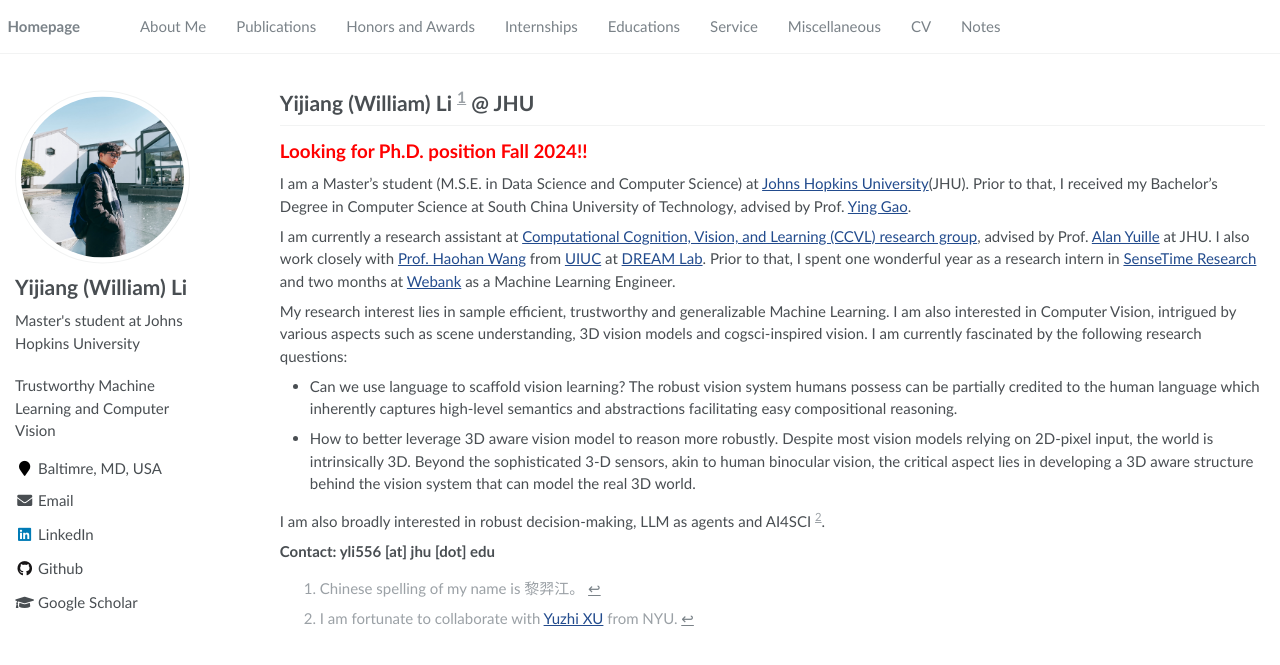
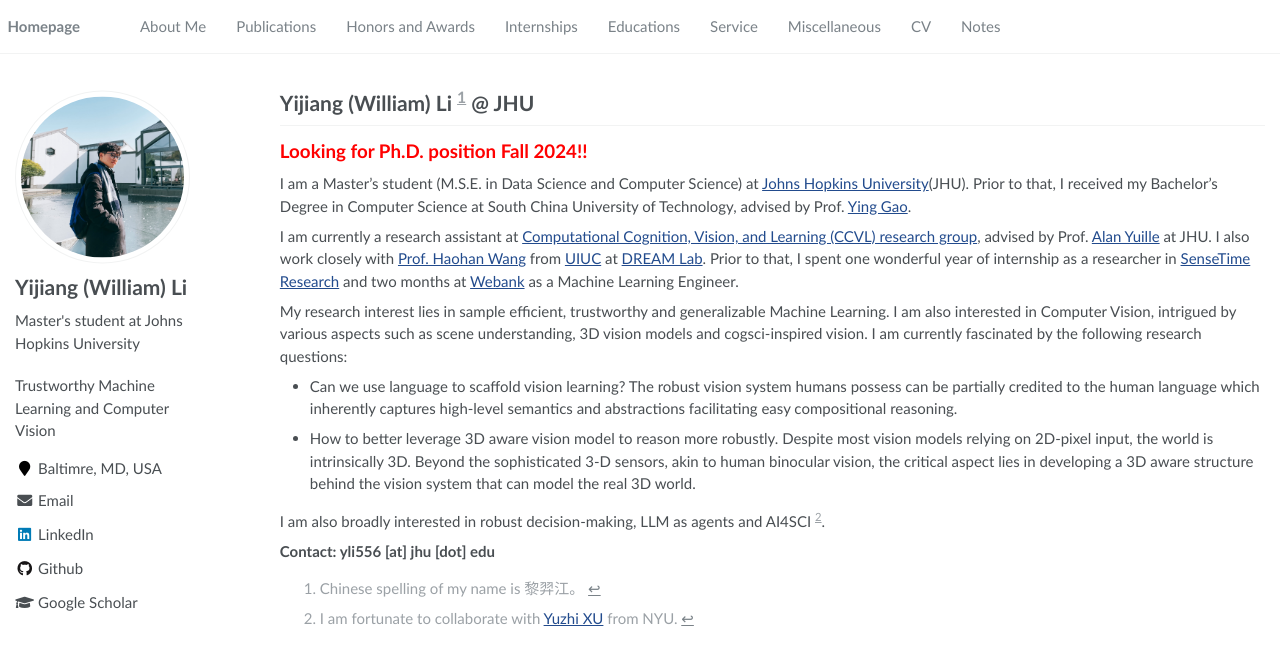
Before and after one commit to yayajjiang/yayajjiang.github.io, a Jekyll site: the page built from _pages/includes/intro.md, in a window 1280 px wide. Shown: the top 665 px of the page. Built offline with Jekyll 4.4.1, drawn with Linux system fonts in a browser that asks for light colours; our own code applies the rules of GitHub Pages for plain Markdown files.

Commit message:
fix wording in intro

```diff
--- a/_pages/includes/intro.md
+++ b/_pages/includes/intro.md
@@ -4,7 +4,7 @@
 
 I am a Master's student (M.S.E. in Data Science and Computer Science) at [Johns Hopkins University](https://www.jhu.edu/)(JHU). Prior to that, I received my Bachelor's Degree in Computer Science at South China University of Technology, advised by Prof. [Ying Gao](https://www.scholat.com/gaoying26.en).
 
-I am currently a research assistant at [Computational Cognition, Vision, and Learning (CCVL) research group](https://ccvl.jhu.edu/), advised by Prof. [Alan Yuille](https://www.cs.jhu.edu/~ayuille/) at JHU. I also work closely with [Prof. Haohan Wang](https://haohanwang.github.io/) from [UIUC](https://illinois.edu/) at [DREAM Lab](https://dreamlabuiuc.github.io/). Prior to that, I spent one wonderful year as a research intern in [SenseTime Research](https://www.sensetime.com/) and two months at [Webank](https://www.webank.com/) as a Machine Learning Engineer.
+I am currently a research assistant at [Computational Cognition, Vision, and Learning (CCVL) research group](https://ccvl.jhu.edu/), advised by Prof. [Alan Yuille](https://www.cs.jhu.edu/~ayuille/) at JHU. I also work closely with [Prof. Haohan Wang](https://haohanwang.github.io/) from [UIUC](https://illinois.edu/) at [DREAM Lab](https://dreamlabuiuc.github.io/). Prior to that, I spent one wonderful year of internship as a researcher in [SenseTime Research](https://www.sensetime.com/) and two months at [Webank](https://www.webank.com/) as a Machine Learning Engineer.
 
 My research interest lies in sample efficient, trustworthy and generalizable Machine Learning. I am also interested in Computer Vision, intrigued by various aspects such as scene understanding, 3D vision models and cogsci-inspired vision. I am currently fascinated by the following research questions:
 - Can we use language to scaffold vision learning? The robust vision system humans possess can be partially credited to the human language which
```
